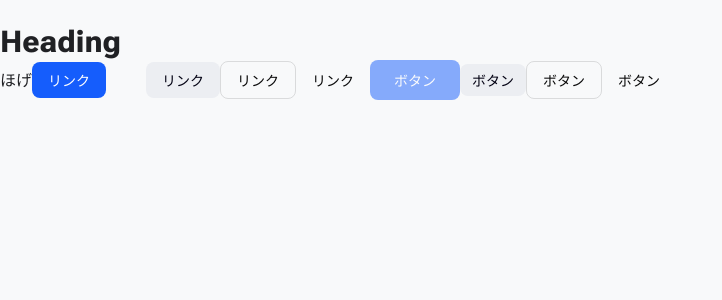
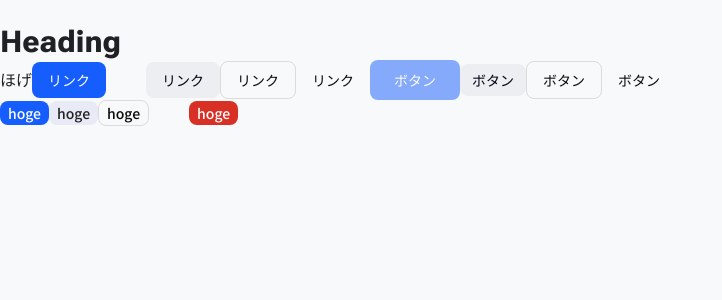
Before and after one commit to iku-nojiri/portfolio_2026, a Next.js app in the folder front/: page / in a window 1280 px wide. Shown: the top 300 px of the page, without its empty margins (0-722 px from the left). Built offline with nearby package versions, Linux system fonts and the light colour scheme.

Commit message:
feat: Badge.tsx refactor: Text.tsx

```diff
--- /dev/null
+++ b/front/app/components/premitives/Badge.tsx
@@ -0,0 +1,35 @@
+import { ElementType, ReactNode, ComponentProps } from "react";
+import { tv } from "tailwind-variants";
+import { typograhyVariants } from "./shared/variants/typograhyVariants";
+import type { VariantProps } from "tailwind-variants";
+
+const variants = tv({
+  extend: typograhyVariants,
+  base: "inline-block px-2 py-0.5 text-sm font-medium leading-5 rounded-lg",
+  variants: {
+    appearance: {
+      primary: "text-badge-primary-fg bg-badge-primary-bg",
+      secondary: "text-badge-secondary-fg bg-badge-secondary-bg",
+      outline: "bg-badge-outline-bg text-badge-outline-fg border border-outline",
+      destructive: "text-badge-destructive-fg bg-badge-destructive-bg",
+    },
+  },
+  defaultVariants: {
+    appearance: "primary",
+  },
+});
+
+type Props<T extends ElementType> = VariantProps<typeof variants> & {
+  as?: T;
+  children: ReactNode;
+} & Omit<ComponentProps<T>, "children">;
+
+export const Badge = <T extends ElementType = "p">({ as, className, children, lang, appearance, ...props }: Props<T>) => {
+  const Tag = as || "p";
+
+  return (
+    <Tag {...props} className={variants({ lang, appearance, className })}>
+      {children}
+    </Tag>
+  );
+}
--- a/front/app/components/premitives/Text.tsx
+++ b/front/app/components/premitives/Text.tsx
@@ -32,7 +32,7 @@ const variants = tv({
 type TextProps<T extends ElementType> = VariantProps<typeof variants> & {
   as?: T;
   children: ReactNode;
-} & ComponentProps<T>;
+} & Omit<ComponentProps<T>, "children">;
 
 export const Text = <T extends ElementType = "p">({ as, className, children, lang, weight, size, color, ...props }: TextProps<T>) => {
   const Tag = as || "p";
--- a/front/app/globals.css
+++ b/front/app/globals.css
@@ -40,6 +40,20 @@
   --color-button-ghost-fg: #0A0A0A;
   --color-button-ghost-bg: transparent;
   --color-button-ghost-bg--hover: #F0F3FF;
+
+  /* Badge */
+  --color-badge-primary-fg: #FFFFFF;
+  --color-badge-primary-bg: #155DFC;
+
+  --color-badge-secondary-fg: #202124;
+  --color-badge-secondary-bg: #E8EAF6;
+
+  --color-badge-outline-fg: #0A0A0A;
+  --color-badge-outline-bg: transparent;
+
+  --color-badge-destructive-fg: #FFFFFF;
+  --color-badge-destructive-bg: #D93025;
+
 
   /* System UI */
   --color-outline: #0000001F;
@@ -91,6 +105,19 @@
   --color-button-ghost-bg: transparent;
   --color-button-ghost-bg--hover: #0E1E47;
 
+  /* Badge */
+  --color-badge-primary-fg: #05113A;
+  --color-badge-primary-bg: #5993FF;
+
+  --color-badge-secondary-fg: #FAFAFA;
+  --color-badge-secondary-bg: #262626;
+
+  --color-badge-outline-fg: #F1F5F9;
+  --color-badge-outline-bg: transparent;
+
+  --color-badge-destructive-fg: #FFFFFF;
+  --color-badge-destructive-bg: #82181A;
+
   /* System UI */
   --color-outline: #334155;
   --color-focus: #5993FF;
--- a/front/app/page.tsx
+++ b/front/app/page.tsx
@@ -3,6 +3,7 @@ import { Text } from "./components/premitives/Text";
 import { Link } from "./components/premitives/Link";
 import { Button } from "./components/premitives/Button";
 import { Heading } from "./components/premitives/Heading";
+import { Badge } from "./components/premitives/Badge";
 
 export default function Home() {
   return (
@@ -18,6 +19,12 @@ export default function Home() {
       <Button size={"sm"} appearance={"secondary"}>ボタン</Button>
       <Button appearance={"outline"}>ボタン</Button>
       <Button appearance={"ghost"}>ボタン</Button>
+      <ul>
+        <Badge as="li">hoge</Badge>
+        <Badge as="li" appearance="secondary">hoge</Badge>
+        <Badge as="span" appearance="outline" className="mr-10">hoge</Badge>
+        <Badge as="li" appearance="destructive">hoge</Badge>
+      </ul>
     </>
   );
 }
```
